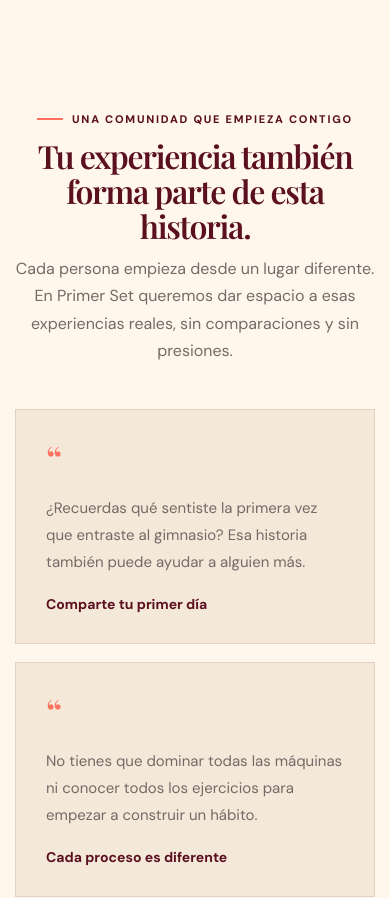
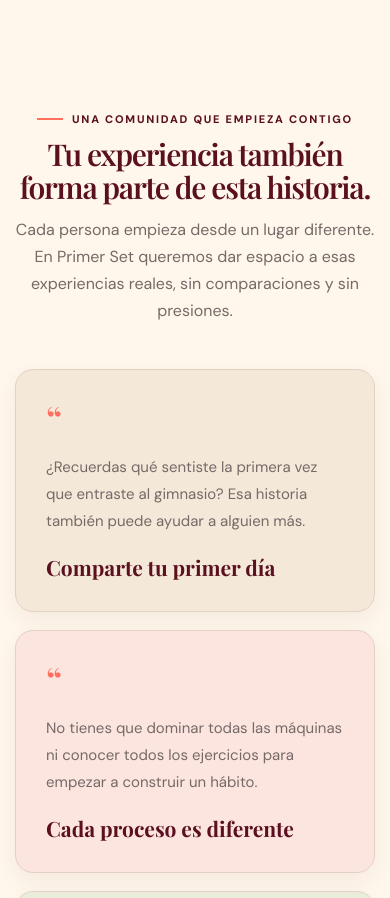
Before and after one commit to suzely250305-blip/Primer-Set-, a plain HTML site: page index.html in a window 390 px wide. Shown: the part 4460-5358 px from the top of the page. Drawn offline with nearby package versions, Linux system fonts and the light colour scheme.

Commit message:
Update styles.css

```diff
--- a/styles.css
+++ b/styles.css
@@ -105,10 +105,11 @@ footer{background:var(--wine);color:var(--cream);padding:45px 0}.footer-row{disp
   }
 }
 
+
 /* TARJETAS DE COMUNIDAD - IDENTIDAD PRIMER SET */
 
 .community-section {
-  background: #FFF7EC !important;
+  background: var(--cream) !important;
   padding: 85px 0 !important;
 }
 
@@ -120,13 +121,13 @@ footer{background:var(--wine);color:var(--cream);padding:45px 0}.footer-row{disp
 
 .community-section .community-heading h2 {
   font-family: 'Playfair Display', serif !important;
-  color: #5B1020 !important;
+  color: var(--wine) !important;
   font-size: clamp(32px, 5vw, 48px) !important;
   line-height: 1.1 !important;
 }
 
 .community-section .community-heading p {
-  color: #756A67 !important;
+  color: #756a67 !important;
   font-family: 'DM Sans', sans-serif !important;
   font-size: 16px !important;
   line-height: 1.7 !important;
@@ -136,29 +137,47 @@ footer{background:var(--wine);color:var(--cream);padding:45px 0}.footer-row{disp
   display: grid !important;
   grid-template-columns: repeat(3, minmax(0, 1fr)) !important;
   gap: 18px !important;
+  width: 100% !important;
 }
 
 .community-section .community-card {
-  background: #F4E8D9 !important;
-  border: 1px solid #E3D2C4 !important;
-  border-radius: 0 !important;
+  background: var(--paper) !important;
+  border: 1px solid #e3d2c4 !important;
+  border-radius: 18px !important;
   padding: 30px !important;
   min-height: 235px !important;
   display: flex !important;
   flex-direction: column !important;
   justify-content: space-between !important;
-  box-shadow: none !important;
+  box-shadow: 0 8px 22px rgba(91, 16, 32, 0.06) !important;
+}
+
+.community-section .community-card:nth-child(4n+1) {
+  background: #f4e8d9 !important;
+}
+
+.community-section .community-card:nth-child(4n+2) {
+  background: #fce4df !important;
+}
+
+.community-section .community-card:nth-child(4n+3) {
+  background: #e9edda !important;
+}
+
+.community-section .community-card:nth-child(4n) {
+  background: #e7eafa !important;
 }
 
 .community-section .quote-mark {
-  color: #FF705E !important;
+  display: block !important;
   font-family: 'Playfair Display', serif !important;
   font-size: 36px !important;
   line-height: 1 !important;
+  color: var(--coral) !important;
 }
 
 .community-section .community-card p {
-  color: #756A67 !important;
+  color: #756a67 !important;
   font-family: 'DM Sans', sans-serif !important;
   font-size: 15px !important;
   line-height: 1.8 !important;
@@ -166,9 +185,9 @@ footer{background:var(--wine);color:var(--cream);padding:45px 0}.footer-row{disp
 }
 
 .community-section .community-card h3 {
-  color: #5B1020 !important;
-  font-family: 'DM Sans', sans-serif !important;
-  font-size: 14px !important;
+  color: var(--wine) !important;
+  font-family: 'Playfair Display', serif !important;
+  font-size: 21px !important;
   font-weight: 700 !important;
   margin: 0 !important;
 }
@@ -177,4 +196,8 @@ footer{background:var(--wine);color:var(--cream);padding:45px 0}.footer-row{disp
   .community-section .community-grid {
     grid-template-columns: 1fr !important;
   }
+
+  .community-section .community-heading h2 {
+    font-size: 30px !important;
+  }
 }
```
